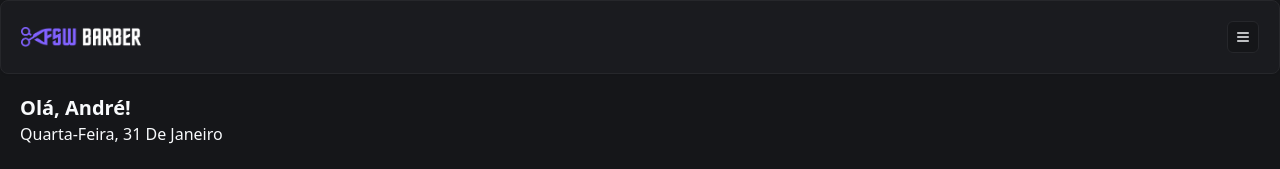
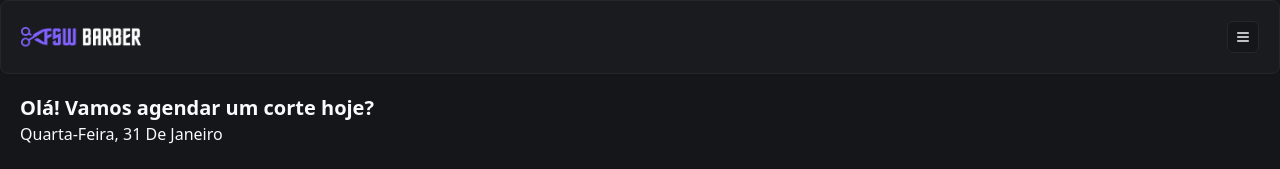
Before and after one commit to andressouza25/fullstackweek-barber, a Next.js app: page / in a window 1280 px wide. Shown: the top 169 px of the page. Built offline with nearby package versions, Linux system fonts and the light colour scheme; no server answers; the database is empty.

Commit message:
feat: add user name to home page

```diff
--- a/app/(home)/page.tsx
+++ b/app/(home)/page.tsx
@@ -35,7 +35,8 @@
       <Header />
 
       <div className="px-5 pt-5">
-        <h2 className="text-xl font-bold">Olá, André!</h2>
+
+        <h2 className="text-xl font-bold">{session?.user ? `Olá, ${session.user.name?.split('')[0]}`: 'Olá! Vamos agendar um corte hoje?'}</h2>
         <p className="capitalize">
           {format(new Date(), "EEEE',' dd 'de' MMMM", {
             locale: ptBR,
```
